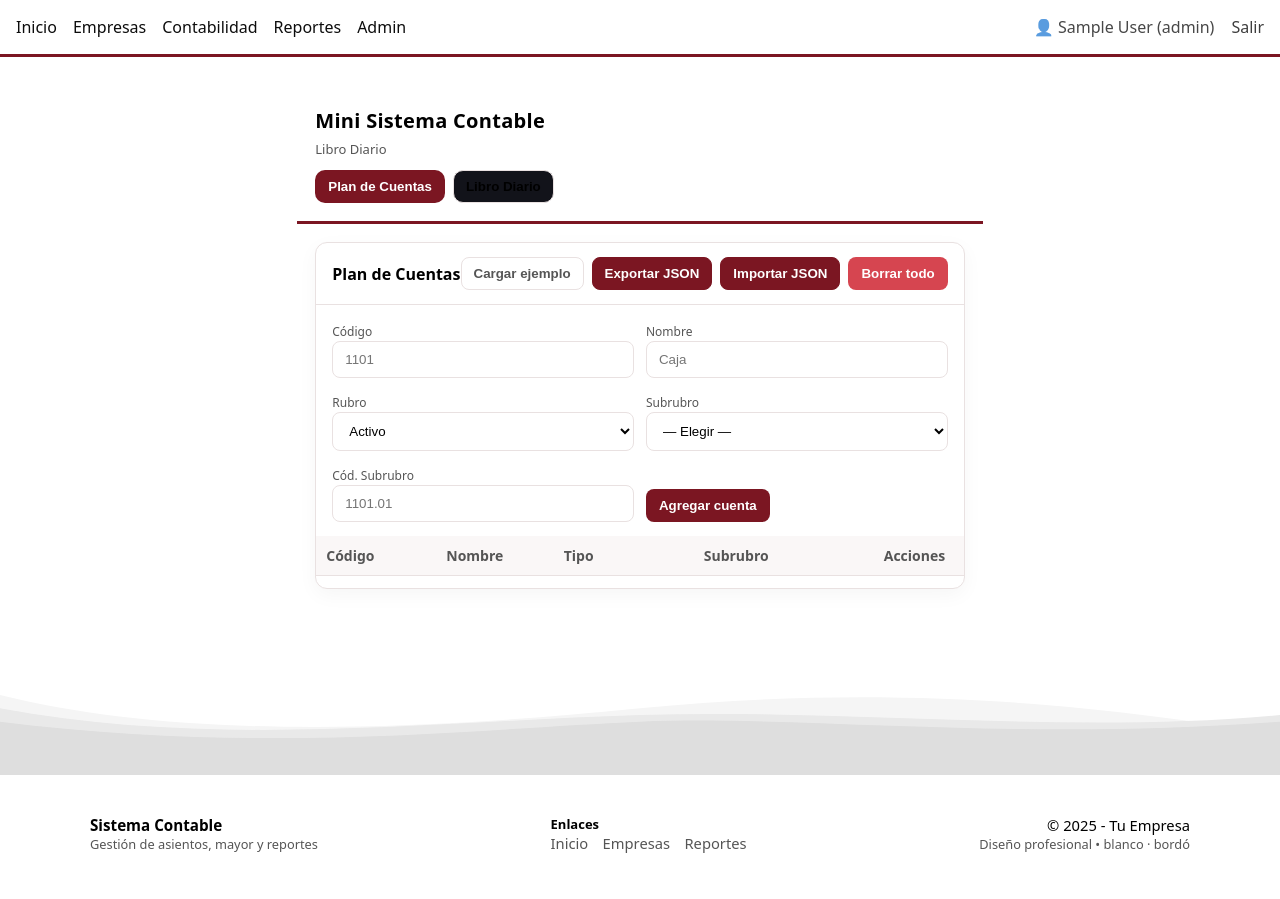
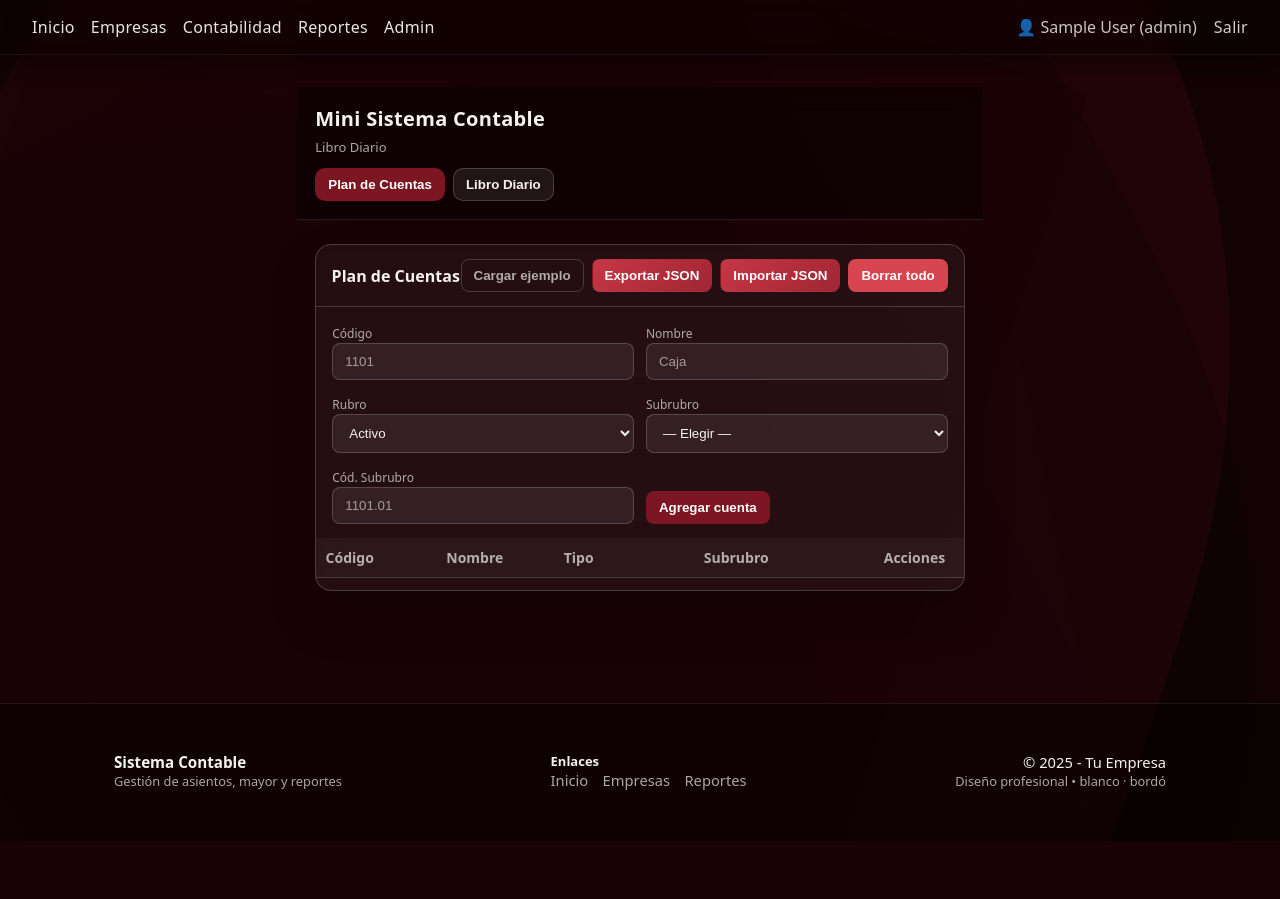
Before and after one commit to RamiroTaverna/app-contabilidad, a Flask app: page /accounting/mini in a window 1280 px wide. After the commit the page ends 841 px from the top, so only its background shows below. Run offline with Flask 3, Linux system fonts and the light colour scheme; the visitor is signed in with stand-in values (Sample User, id 1); lists and menus that the app fills with data are empty; parts of the project's set-up code (start-up, migrations or seed data) failed here and were passed over; some libraries are stand-ins or nearby versions.

Commit message:
mejora disenio

```diff
--- a/app.py
+++ b/app.py
@@ -1,5 +1,7 @@
 # app.py
 from flask import Flask, render_template, session, g, current_app
+from flask_wtf import CSRFProtect
+from flask_wtf.csrf import generate_csrf
 from config import Config
 from models import db, Usuario
 from auth import bp as auth_bp, init_oauth
@@ -27,10 +29,12 @@ except Exception as e:
     print("[INFO] reports blueprint no disponible:", e)
     reports_bp = None
 
+csrf = CSRFProtect()
 
 def create_app():
     app = Flask(__name__)
     app.config.from_object(Config)
+    csrf.init_app(app)
 
     # SQLAlchemy
     db.init_app(app)
@@ -55,6 +59,7 @@ def create_app():
         return dict(
             user=getattr(g, "user", None),
             current_app=current_app,
+            csrf_token=generate_csrf,
         )
 
     # Home
--- a/config.py
+++ b/config.py
@@ -14,4 +14,4 @@ class Config:
     OAUTH_REDIRECT_URI = os.getenv("GOOGLE_REDIRECT_URI", "http://127.0.0.1:5000/auth/callback")
 
     GOOGLE_DISCOVERY_URL = "https://accounts.google.com/.well-known/openid-configuration"
-    DEV_FAKE_LOGIN = True
+    DEV_FAKE_LOGIN = os.getenv("DEV_FAKE_LOGIN", "false").lower() in ("1", "true", "yes")
--- a/requirements.txt
+++ b/requirements.txt
@@ -9,3 +9,4 @@ Flask-WTF==1.2.1
 pytest==8.2.0
 pytest-flask==1.3.0
 gunicorn==21.2.0
+xhtml2pdf==0.2.13
--- a/services/plan.py
+++ b/services/plan.py
@@ -14,4 +14,3 @@ def clonar_plan_para_empresa(id_empresa: int):
         FROM plan_cuentas_plantilla
     """)
     db.session.execute(sql, {"id_empresa": id_empresa})
-    db.session.commit()
--- a/static/accounting/api.js
+++ b/static/accounting/api.js
@@ -1,7 +1,12 @@
 // Placeholder API client for accounting endpoints
 // Intentionally minimal; to be wired to /accounting/api/* endpoints later.
+const csrfToken = document.querySelector('meta[name=\"csrf-token\"]')?.content || '';
 export async function fetchJSON(url, opts = {}) {
-  const res = await fetch(url, { headers: { 'Content-Type': 'application/json' }, credentials: 'same-origin', ...opts });
+  const headers = { 'Content-Type': 'application/json', ...(opts.headers || {}) };
+  if (csrfToken) {
+    headers['X-CSRFToken'] = csrfToken;
+  }
+  const res = await fetch(url, { credentials: 'same-origin', ...opts, headers });
   if (!res.ok) throw new Error(await res.text());
   return res.json();
 }
--- a/static/accounting/mini.css
+++ b/static/accounting/mini.css
@@ -1,34 +1,31 @@
-:root{ /* White + Bordó theme */
-	--bg: #ffffff;
-	--card: #ffffff;
-	--fg: #000000;
-	--muted: #555555;
+:root{ /* Dark bordo glass */
+	--bg: transparent;
+	--card: rgba(255,255,255,0.05);
+	--fg: #f6f2f2;
+	--muted: rgba(255,255,255,0.65);
 	--primary: #7B1622; /* bordo as primary */
 	--accent: #7B1622;
 	--danger: #d64550;
-	--border: #e9e1e1;
+	--border: rgba(255,255,255,0.18);
 }
 *{box-sizing:border-box}
-.msc-body{background:var(--bg);color:var(--fg);}
-.msc-header{position:sticky;top:0;background:linear-gradient(180deg,#ffffff 0%, #ffffff 100%);border-bottom:3px solid var(--primary);z-index:5}
+.msc-body{background:transparent;color:var(--fg);}
+.msc-header{position:sticky;top:0;background:rgba(0,0,0,0.4);backdrop-filter:blur(12px);border-bottom:1px solid rgba(255,255,255,0.1);z-index:5}
 .msc-wrap{max-width:1100px;margin:0 auto;padding:18px}
 #tabs, #rep-tabs { display:flex; gap:8px; flex-wrap:wrap; margin-top:12px }
-#tabs button, #rep-tabs button { background:#fff; color:var(--fg); border:1px solid var(--border); padding:8px 12px; border-radius:10px; cursor:pointer }
+#tabs button, #rep-tabs button { background:rgba(255,255,255,0.08); color:var(--fg); border:1px solid var(--border); padding:8px 12px; border-radius:10px; cursor:pointer; }
 #tabs button.active, #rep-tabs button.active { background:var(--primary); border-color:transparent; color:white }
 
 .msc-title{margin:0;font-size:20px;letter-spacing:.3px;font-weight:700}
 .msc-sub{color:var(--muted);font-size:13px;margin-top:6px}
-#tabs{display:flex;gap:8px;flex-wrap:wrap;margin-top:12px}
-#tabs button{background:#12131a;color:var(--fg);border:1px solid var(--border);padding:8px 12px;border-radius:10px;cursor:pointer}
-#tabs button.active{background:var(--primary);border-color:transparent;color:white}
-
-.msc-main{max-width:1100px;margin:18px auto;padding:0 18px 40px;display:grid;gap:16px}
-section{background:var(--card);border:1px solid var(--border);border-radius:12px;box-shadow:0 6px 20px rgba(11,11,12,0.04)}
+.msc-main{max-width:1100px;margin:24px auto;padding:0 18px 40px;display:grid;gap:16px}
+section{background:var(--card);border:1px solid var(--border);border-radius:16px;box-shadow:0 25px 45px rgba(0,0,0,0.25);backdrop-filter:blur(14px)}
 section header{position:unset;background:none;border:none}
 section .title{display:flex;align-items:center;justify-content:space-between;padding:14px 16px;border-bottom:1px solid var(--border)}
 section h2{margin:0;font-size:16px;font-weight:700}
 .actions{display:flex;gap:8px;flex-wrap:wrap}
-.btn{background:var(--primary);border:1px solid var(--primary);color:white;padding:8px 12px;border-radius:8px;cursor:pointer;font-weight:600}
+.btn{background:linear-gradient(135deg,#c73745,#7B1622);background-size:220% auto;border:1px solid transparent;color:white;padding:8px 12px;border-radius:8px;cursor:pointer;font-weight:600;transition:background-position .35s ease,color .2s ease;box-shadow:none}
+.btn:hover,.btn:focus-visible{background-position:right center;color:var(--primary);box-shadow:none}
 .btn.primary{background:var(--primary);color:#fff;border-color:transparent}
 .btn.accent{background:var(--accent);color:#fff;border-color:transparent}
 .btn.danger{background:var(--danger);color:#fff;border-color:transparent}
@@ -38,13 +35,13 @@ section h2{margin:0;font-size:16px;font-weight:700}
 .three{grid-template-columns:1fr 1fr 1fr}
 
 label{font-size:12px;color:var(--muted)}
-input, select, textarea{width:100%;padding:10px 12px;border-radius:8px;border:1px solid var(--border);background:#fff;color:var(--fg)}
+input, select, textarea{width:100%;padding:10px 12px;border-radius:8px;border:1px solid var(--border);background:rgba(255,255,255,0.08);color:var(--fg)}
 input[type="number"]{text-align:right}
 
 table{width:100%;border-collapse:collapse}
 th, td{padding:10px;border-bottom:1px solid var(--border);font-size:14px}
-th{color:var(--muted);text-align:left;background:#faf7f7;position:sticky;top:0}
-tr:hover td{background:#fff}
+th{color:var(--muted);text-align:left;background:rgba(255,255,255,0.04);position:sticky;top:0}
+tr:hover td{background:rgba(255,255,255,0.04)}
 tfoot td{font-weight:600}
 
 .pill{font-size:11px;padding:2px 8px;border-radius:999px;border:1px solid var(--border);background:var(--primary);color:white;font-weight:700}
@@ -59,15 +56,13 @@ tfoot td{font-weight:600}
 
 /* Footer (mini) — waves and layout for accounting pages */
 .site-footer{ position:relative; margin-top:1rem; color:var(--fg); font-size:13px; }
-.footer-waves{ position:relative; line-height:0; }
-.footer-waves svg{ display:block; width:100%; height:48px; }
-.footer-content{ padding:.5rem 0 0.9rem; background:transparent; }
+.footer-content{ padding:1rem 0 1.2rem; background:rgba(0,0,0,0.4); border-top:1px solid rgba(255,255,255,0.08); }
 .footer-grid{ display:flex; gap:1rem; align-items:center; justify-content:space-between; }
 .footer-col{ color:var(--fg); }
 .footer-brand{ font-weight:700; font-size:.95rem; margin-bottom:0; }
 .footer-nav{ display:flex; flex-direction:row; gap:.9rem; align-items:center; }
 .footer-nav a{ color:var(--muted); text-decoration:none; font-size:0.92rem; }
-.footer-nav a:hover{ color:var(--fg); text-decoration:underline; }
+.footer-nav a:hover{ color:var(--fg); text-decoration:none; }
 .footer-right{ text-align:right; font-size:0.92rem; }
 .site-footer .hint{ color:var(--muted); font-size:0.8rem; }
 
--- a/static/accounting/mini.js
+++ b/static/accounting/mini.js
@@ -4,6 +4,14 @@
   const $$ = (s, r=document) => Array.from(r.querySelectorAll(s));
   const qs = new URLSearchParams(location.search);
   const empresa = (document.querySelector('.msc-body')?.dataset?.empresa) || qs.get('empresa') || '';
+  const csrfToken = document.querySelector('meta[name="csrf-token"]')?.content || '';
+  const csrfFetch = (url, opts = {}) => {
+    const headers = { ...(opts.headers || {}) };
+    if (csrfToken) {
+      headers['X-CSRFToken'] = csrfToken;
+    }
+    return fetch(url, { credentials: 'same-origin', ...opts, headers });
+  };
   let cuentas = [];
   let asientos = [];
   let tempLineas = [];
@@ -98,12 +106,11 @@
       }
 
       // Enviar petición al servidor para eliminar el asiento
-      const response = await fetch(`/accounting/api/asientos/${idAsiento}`, {
+      const response = await csrfFetch(`/accounting/api/asientos/${idAsiento}`, {
         method: 'DELETE',
         headers: {
           'Content-Type': 'application/json',
-        },
-        credentials: 'same-origin'
+        }
       });
 
       if (!response.ok) {
@@ -212,7 +219,7 @@
           if (subrubro) payload.subrubro = subrubro;
           if (cod_subrubro) payload.cod_subrubro = cod_subrubro;
           if(empresa) payload.empresa = parseInt(empresa,10);
-          const res = await fetch('/accounting/api/cuentas', { method:'POST', headers:{'Content-Type':'application/json'}, credentials:'same-origin', body: JSON.stringify(payload) });
+          const res = await csrfFetch('/accounting/api/cuentas', { method:'POST', headers:{'Content-Type':'application/json'}, body: JSON.stringify(payload) });
           if(!res.ok){ const t = await res.text(); throw new Error(t); }
           $('#accCode').value=''; $('#accName').value=''; if($('#accSubCode')) $('#accSubCode').value=''; if($('#accSubName')) $('#accSubName').selectedIndex=0;
           await loadCuentas(); renderCuentas();
@@ -225,7 +232,7 @@
       tablaEntrada.addEventListener('input', (e)=>{ const row = e.target.closest('tr'); if(!row) return; const idx = Array.from(row.parentNode.children).indexOf(row); tempLineas[idx].id_cuenta = parseInt(row.querySelector('.account').value,10); tempLineas[idx].debe = parseNum(row.querySelector('.debe').value); tempLineas[idx].haber = parseNum(row.querySelector('.haber').value); if(tempLineas[idx].debe>0) { row.querySelector('.haber').value = 0; tempLineas[idx].haber=0; } if(tempLineas[idx].haber>0){ row.querySelector('.debe').value = 0; tempLineas[idx].debe=0; } totalesEntrada(); });
       tablaEntrada.addEventListener('click', (e)=>{ if(e.target.classList.contains('del')){ const row = e.target.closest('tr'); const idx = Array.from(row.parentNode.children).indexOf(row); tempLineas.splice(idx,1); renderEntrada(); } });
     }
-    const addAsiento = $('#addAsiento'); if(addAsiento){ addAsiento.onclick = async ()=>{ const fecha = $('#jeDate').value || new Date().toISOString().slice(0,10); const concepto = $('#jeConcepto').value.trim() || 'Sin concepto'; const rows = $$('#tablaEntrada tbody tr'); if(rows.length<2) return alert('Agregá al menos dos líneas'); let d=0,h=0; const renglones = []; for(const r of rows){ const id_cuenta = parseInt(r.querySelector('.account').value,10); const debe = parseNum(r.querySelector('.debe').value); const haber = parseNum(r.querySelector('.haber').value); if(debe===0 && haber===0) continue; const tipo = debe>0? 'debe':'haber'; const importe = debe>0? debe:haber; renglones.push({id_cuenta, tipo, importe}); d+=debe; h+=haber; } if(renglones.length<2) return alert('Completá importes'); if(Math.abs(d-h) > 0.005) return alert('El asiento no está cuadrado'); try{ const payload = { fecha, doc: '', leyenda: concepto, renglones }; if(empresa) payload.empresa = parseInt(empresa,10); const res = await fetch('/accounting/api/asientos', { method:'POST', headers:{'Content-Type':'application/json'}, credentials:'same-origin', body: JSON.stringify(payload) }); if(!res.ok){ const t = await res.text(); throw new Error(t); } await loadAsientos(); tempLineas = []; $('#jeConcepto').value=''; renderEntrada(); renderDiario(); renderTodo(); }catch(err){ alert('Error al guardar: '+err.message); } }; }
+    const addAsiento = $('#addAsiento'); if(addAsiento){ addAsiento.onclick = async ()=>{ const fecha = $('#jeDate').value || new Date().toISOString().slice(0,10); const concepto = $('#jeConcepto').value.trim() || 'Sin concepto'; const rows = $$('#tablaEntrada tbody tr'); if(rows.length<2) return alert('Agregá al menos dos líneas'); let d=0,h=0; const renglones = []; for(const r of rows){ const id_cuenta = parseInt(r.querySelector('.account').value,10); const debe = parseNum(r.querySelector('.debe').value); const haber = parseNum(r.querySelector('.haber').value); if(debe===0 && haber===0) continue; const tipo = debe>0? 'debe':'haber'; const importe = debe>0? debe:haber; renglones.push({id_cuenta, tipo, importe}); d+=debe; h+=haber; } if(renglones.length<2) return alert('Completá importes'); if(Math.abs(d-h) > 0.005) return alert('El asiento no está cuadrado'); try{ const payload = { fecha, doc: '', leyenda: concepto, renglones }; if(empresa) payload.empresa = parseInt(empresa,10); const res = await csrfFetch('/accounting/api/asientos', { method:'POST', headers:{'Content-Type':'application/json'}, body: JSON.stringify(payload) }); if(!res.ok){ const t = await res.text(); throw new Error(t); } await loadAsientos(); tempLineas = []; $('#jeConcepto').value=''; renderEntrada(); renderDiario(); renderTodo(); }catch(err){ alert('Error al guardar: '+err.message); } }; }
     // Mayor/Balance/Estados trasladados a Reportes
   }
 
--- a/static/css/style.css
+++ b/static/css/style.css
@@ -1,25 +1,39 @@
-:root { /* Theme: professional white + bordó accent + black text */
-	--bg: #ffffff;
-	--fg: #000000;
-	--muted: #4a4a4a;
-	--card: #ffffff;
-	--border: #e6dcdc;
-	--bordo: #7B1622;
-	--btn: var(--bordo);
+:root { /* Theme: bordo oscuro + transparencias */
+	--bg: rgba(255,255,255,0.04);
+	--fg: #f8f5f5;
+	--muted: rgba(255,255,255,0.68);
+	--card: rgba(255,255,255,0.08);
+	--border: rgba(255,255,255,0.18);
+	--bordo: #d64a5d;
+	--btn: linear-gradient(135deg,#ff677a,#7B1622);
+	--bg-backdrop: #120203;
+	--wave-mid: #3a050c;
+	--wave-dark: #1f0408;
 }
 *{ box-sizing:border-box; }
 .body { margin:0; }
-body { margin:0; background:var(--bg); color:var(--fg); font-family:system-ui,Segoe UI,Roboto,Ubuntu,sans-serif; display:flex; flex-direction:column; min-height:100vh; }
-.nav { display:flex; gap:1rem; padding:1rem; background:var(--bg); border-bottom:3px solid var(--bordo); }
-.nav a { color:var(--fg); text-decoration:none; opacity:0.95; }
-.nav .right { margin-left:auto; opacity:.8; }
-.container { max-width:1100px; margin:2rem auto; padding:0 1rem; }
+body { margin:0; background:var(--bg-backdrop); color:var(--fg); font-family:system-ui,Segoe UI,Roboto,Ubuntu,sans-serif; display:flex; flex-direction:column; min-height:100vh; position:relative; overflow-x:hidden; }
+.app-waves{position:fixed; inset:-20% -20% -10% -20%; z-index:0; pointer-events:none;}
+.app-wave{position:absolute; width:1600px; height:1300px; border-radius:45%; opacity:.35; animation:app-drift 22s linear infinite; background:var(--wave-mid);}
+.app-wave-two{animation-duration:30s; opacity:.25; background:var(--wave-dark); transform-origin:40% 50%;}
+.app-wave-three{animation-duration:38s; opacity:.18; background:#000;}
+@keyframes app-drift{from{transform:rotate(0deg) translate3d(0,0,0);}to{transform:rotate(360deg) translate3d(0,0,0);}}
+a { color:inherit; text-decoration:none; transition:color .2s ease; }
+a:hover { text-decoration:none; color:var(--bordo); }
+.nav { display:flex; gap:1rem; padding:1rem 2rem; background:rgba(10,0,0,0.55); border-bottom:1px solid rgba(255,255,255,0.06); backdrop-filter:blur(12px); box-shadow:0 12px 20px rgba(0,0,0,0.35); }
+.nav a { color:var(--fg); text-decoration:none; opacity:0.95; font-weight:500; letter-spacing:.02em; }
+.nav .right { margin-left:auto; opacity:.9; }
+.nav, main, .container, .site-footer, footer { position:relative; z-index:1; }
+.container { max-width:1100px; margin:2rem auto; padding:0 1.5rem; }
 .container{ flex:1; }
 .grid { list-style:none; padding:0; display:grid; grid-template-columns:repeat(auto-fit,minmax(220px,1fr)); gap:1rem; }
-.card { background:var(--card); border:1px solid var(--border); padding:1rem; border-radius:12px; box-shadow:0 6px 18px rgba(0,0,0,0.06); }
-button { background:var(--btn); color:white; border:none; padding:.6rem 1rem; border-radius:8px; cursor:pointer; font-weight:600; }
-button[disabled]{ opacity:.4; cursor:not-allowed; }
-input { width:100%; padding:.6rem .8rem; border-radius:8px; border:1px solid var(--border); background:#fff; color:var(--fg); }
+.card { background:var(--card); border:1px solid var(--border); padding:1.3rem; border-radius:16px; box-shadow:0 25px 45px rgba(0,0,0,0.25); backdrop-filter:blur(16px); }
+button { background:linear-gradient(135deg,#b52d3a,#7B1622); background-size:200% auto; color:white; border:none; padding:.6rem 1rem; border-radius:8px; cursor:pointer; font-weight:600; transition:background-position .3s ease, color .2s ease; box-shadow:none; }
+button:hover,
+button:focus-visible { background-position:right center; color:var(--bordo); box-shadow:none; }
+button[disabled]{ opacity:.4; cursor:not-allowed; background:var(--btn); color:white; box-shadow:none; }
+input, select, textarea { width:100%; padding:.6rem .8rem; border-radius:10px; border:1px solid rgba(255,255,255,0.15); background:rgba(255,255,255,0.06); color:var(--fg); }
+input::placeholder, textarea::placeholder { color:rgba(255,255,255,0.55); }
 h1,h2,h3{ margin:.2rem 0 1rem; font-weight:700; }
 p{ color:var(--muted); margin:.2rem 0; }
 
@@ -37,29 +51,33 @@ p{ color:var(--muted); margin:.2rem 0; }
 .avatar{ width:26px; height:26px; border-radius:50%; background:var(--bordo); display:grid; place-items:center; color:white; font-weight:700; }
 
 .actions{ display:flex; gap:.6rem; }
-.btn{ background:var(--btn); color:white; border:none; padding:.55rem .9rem; border-radius:8px; cursor:pointer; font-weight:600; }
-.btn[disabled]{ opacity:.6; cursor:not-allowed; }
-.btn.ghost{ background:transparent; border:1px solid var(--border); color:var(--muted); }
+.btn{ background:linear-gradient(135deg,#c73745,#7B1622); background-size:220% auto; color:white; border:none; padding:.55rem .9rem; border-radius:8px; cursor:pointer; font-weight:600; transition:background-position .35s ease, color .2s ease; display:inline-flex; align-items:center; justify-content:center; gap:.35rem; text-decoration:none; opacity:1; box-shadow:none; }
+.btn:focus{ outline:none; }
+.btn:hover,
+.btn:focus-visible{ background-position:right center; color:var(--bordo); box-shadow:none; }
+.btn[disabled]{ opacity:.6; cursor:not-allowed; transform:none; background:var(--btn); box-shadow:none; }
+.btn.ghost{ background:rgba(255,255,255,0.08); border:1px solid rgba(255,255,255,0.25); color:var(--fg); }
+.nav a.btn{ color:#fff; opacity:1; padding:.45rem 1.1rem; border-radius:999px; background:rgba(255,255,255,0.08); border:1px solid rgba(255,255,255,0.18); }
+.nav a.btn:hover,
+.nav a.btn:focus-visible{ color:var(--bordo); }
 
 .create-form{ display:flex; gap:.6rem; max-width:620px; }
 .create-form input{ flex:1; }
 
 /* Footer styles: compact horizontal waves and content */
-.site-footer{ position:relative; margin-top:0; color:var(--fg); font-size:14px; }
-.footer-waves{ position:relative; line-height:0; }
-.footer-waves svg{ display:block; width:100%; height:48px; }
-.footer-content{ padding:.6rem 0 1rem; background:transparent; }
+.site-footer{ position:relative; margin-top:auto; color:var(--fg); font-size:14px; width:100%; }
+.footer-content{ width:100%; padding:1.6rem 0; background:rgba(0,0,0,0.45); border-top:1px solid rgba(255,255,255,0.12); }
 .footer-grid{ display:flex; gap:1rem; align-items:center; justify-content:space-between; }
 .footer-col{ color:var(--fg); }
 .footer-brand{ font-weight:700; font-size:.95rem; margin-bottom:0; }
 .footer-nav{ display:flex; flex-direction:row; gap:1rem; align-items:center; }
 .footer-nav a{ color:var(--muted); text-decoration:none; font-size:0.95rem; }
-.footer-nav a:hover{ color:var(--fg); text-decoration:underline; }
+.footer-nav a:hover{ color:var(--fg); text-decoration:none; }
 .footer-right{ text-align:right; font-size:0.95rem; }
 .site-footer .hint{ color:var(--muted); font-size:0.85rem; }
 
 @media (max-width:900px){
+	.nav { flex-wrap:wrap; justify-content:center; }
 	.footer-grid{ flex-direction:column; align-items:flex-start; gap:.5rem; }
 	.footer-right{ text-align:left; }
-	.footer-waves svg{ height:40px; }
 }
--- a/templates/accounting/journal_list.html
+++ b/templates/accounting/journal_list.html
@@ -21,6 +21,7 @@
   <section class="card" style="margin-bottom:1rem">
     <h3>Nuevo asiento</h3>
     <form method="post" action="{{ url_for('accounting.journal_create') }}">
+      <input type="hidden" name="csrf_token" value="{{ csrf_token() }}">
       {% if user.rol.value == 'docente' %}
         <input type="hidden" name="empresa" value="{{ empresa_sel }}">
       {% endif %}
--- a/templates/accounting/journal_new.html
+++ b/templates/accounting/journal_new.html
@@ -3,6 +3,7 @@
 {% block content %}
 <h1>Nuevo Asiento</h1>
 <form method="post">
+  <input type="hidden" name="csrf_token" value="{{ csrf_token() }}">
   {% if id_empresa %}
     <input type="hidden" name="id_empresa" value="{{ id_empresa }}">
   {% endif %}
--- a/templates/base.html
+++ b/templates/base.html
@@ -5,10 +5,16 @@
   <meta charset="utf-8"/>
   <title>{% block title %}Sistema Contable{% endblock %}</title>
   <meta name="viewport" content="width=device-width, initial-scale=1"/>
+  <meta name="csrf-token" content="{{ csrf_token() }}">
   <link rel="stylesheet" href="{{ url_for('static', filename='css/style.css') }}">
   <link rel="stylesheet" href="{{ url_for('static', filename='accounting/mini.css') }}">
 </head>
 <body>
+  <div class="app-waves" aria-hidden="true">
+    <span class="app-wave app-wave-one"></span>
+    <span class="app-wave app-wave-two"></span>
+    <span class="app-wave app-wave-three"></span>
+  </div>
   <!-- NAVBAR -->
   {% if not request.args.get('embed') %}
   <nav class="nav">
@@ -75,17 +81,8 @@
   {% if not request.args.get('embed') %}
   <!-- FOOTER -->
   <footer class="site-footer">
-    <div class="footer-waves" aria-hidden="true">
-      <!-- Three layered SVG waves in grayscale tones -->
-      <svg viewBox="0 0 1200 120" preserveAspectRatio="none" xmlns="http://www.w3.org/2000/svg" style="width:100%; height:80px; display:block;">
-        <path d="M0,0 C150,60 350,60 600,20 C850,-20 1050,20 1200,60 L1200,120 L0,120 Z" fill="#f5f5f5"></path>
-        <path d="M0,20 C200,80 400,40 600,30 C800,20 1000,60 1200,30 L1200,120 L0,120 Z" fill="#e9e9e9"></path>
-        <path d="M0,40 C250,90 450,50 600,40 C750,30 950,70 1200,40 L1200,120 L0,120 Z" fill="#dedede"></path>
-      </svg>
-    </div>
-
-    <div class="footer-content container">
-      <div class="footer-grid">
+    <div class="footer-content">
+      <div class="container footer-grid">
         <div class="footer-col">
           <div class="footer-brand">Sistema Contable</div>
           <div class="hint">Gestión de asientos, mayor y reportes</div>
--- a/templates/companies/list.html
+++ b/templates/companies/list.html
@@ -26,6 +26,7 @@
     <div class="actions">
       {% if c.puede_unirse %}
         <form method="post" action="{{ url_for('companies.join_company', id_empresa=c.id) }}">
+          <input type="hidden" name="csrf_token" value="{{ csrf_token() }}">
           <button class="btn">Entrar</button>
         </form>
       {% elif c.lleno %}
@@ -45,6 +46,7 @@
 {% if user and user.rol.value in ['empleado','dueno'] %}
   <h2 style="margin-top:2rem">Crear empresa</h2>
   <form class="create-form" method="post" action="{{ url_for('companies.create_company') }}">
+    <input type="hidden" name="csrf_token" value="{{ csrf_token() }}">
     <input name="nombre" placeholder="Nombre de la empresa" required>
     <button class="btn">Crear</button>
   </form>
--- a/templates/home.html
+++ b/templates/home.html
@@ -18,9 +18,10 @@
     </div>
 
   {% else %}
-    <div class="card" style="max-width:480px; margin:4rem auto; text-align:center;">
+    <div class="card" style="max-width:720px; margin:4rem auto; text-align:center; padding:2.8rem 2.4rem; border-radius:22px; background:rgba(255,255,255,0.08); border:1px solid rgba(255,255,255,0.2); backdrop-filter:blur(16px); color:#fff;">
       <h2>Bienvenido</h2>
       <p>Accede con tu cuenta de Google para comenzar.</p>
+      <br>
       <a class="btn" href="{{ url_for('auth.login') }}">Iniciar sesión con Google</a>
     </div>
   {% endif %}
```
Also changed, not shown: accounting.py (+64 -3 lines), reports/__init__.py (+12 -3 lines), schema.sql (+13 -1 lines), README.md.
